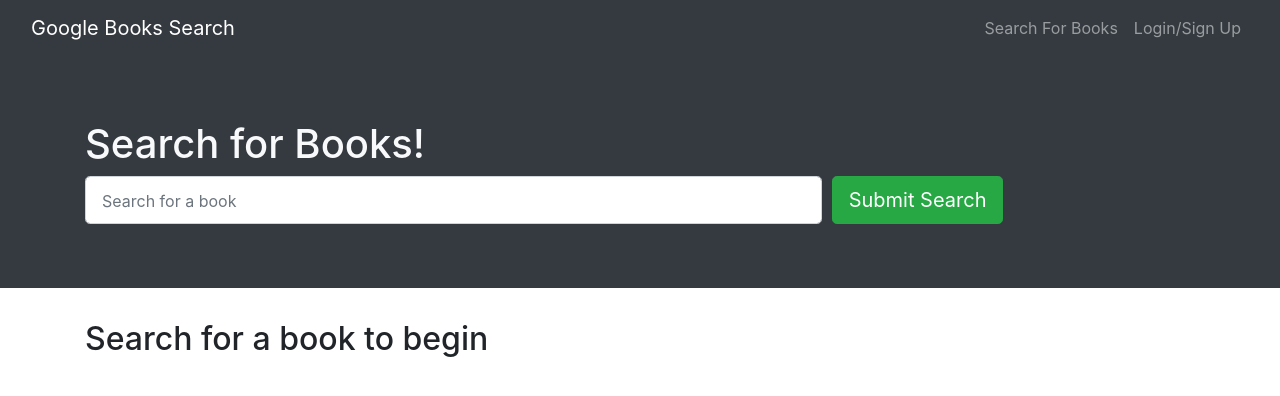
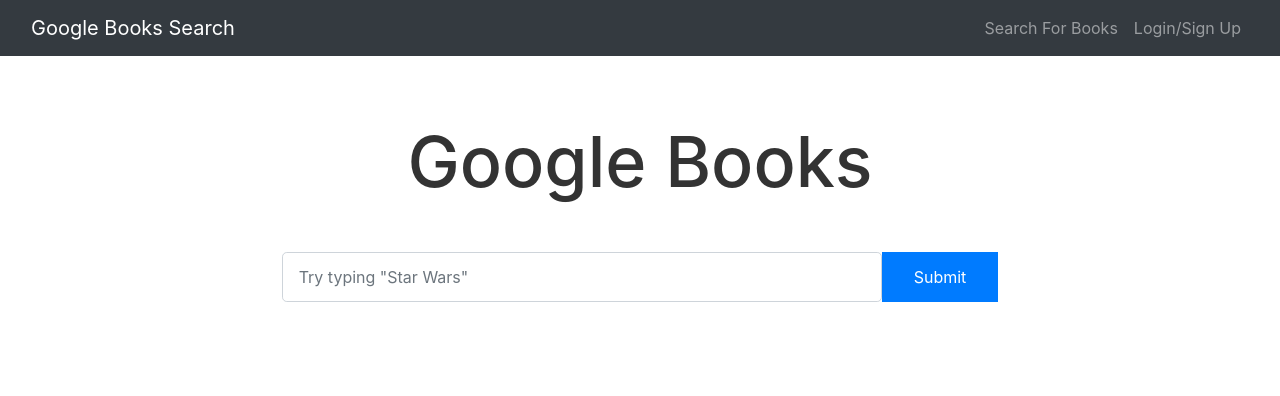
Before and after one commit to MarketingPlus/book-search-engine, a React (Create React App) app in the folder client/: page / in a window 1280 px wide. Shown: the top 396 px of the page. Built offline with nearby package versions, Linux system fonts and the light colour scheme.

Commit message:
I have changed and editted the search books, to display the books that people query for in the search bar

```diff
--- a/client/src/pages/SearchBooks.js
+++ b/client/src/pages/SearchBooks.js
@@ -1,11 +1,22 @@
 import React, { useState, useEffect } from 'react';
-import { Jumbotron, Container, Col, Form, Button, Card, CardColumns } from 'react-bootstrap';
+import { Jumbotron, Container, Form, Button, Card, CardColumns } from 'react-bootstrap';
 
 import Auth from '../utils/auth';
-import { saveBook, searchGoogleBooks } from '../utils/API';
+
+import { useMutation } from '@apollo/client';
+import { SAVE_BOOK } from '../utils/mutations';
+
 import { saveBookIds, getSavedBookIds } from '../utils/localStorage';
 
+// Third party google books API
+const searchGoogleBooks = (query) => {
+  return fetch(`https://www.googleapis.com/books/v1/volumes?q=${query}`);
+};
+
 const SearchBooks = () => {
+
+  const [save] = useMutation(SAVE_BOOK);
+
   // create state for holding returned google api data
   const [searchedBooks, setSearchedBooks] = useState([]);
   // create state for holding our search field data
@@ -41,7 +52,7 @@
         bookId: book.id,
         authors: book.volumeInfo.authors || ['No author to display'],
         title: book.volumeInfo.title,
-        description: book.volumeInfo.description,
+        description: book.volumeInfo.description || 'No Description',
         image: book.volumeInfo.imageLinks?.thumbnail || '',
       }));
 
@@ -56,7 +67,6 @@
   const handleSaveBook = async (bookId) => {
     // find the book in `searchedBooks` state by the matching id
     const bookToSave = searchedBooks.find((book) => book.bookId === bookId);
-
     // get token
     const token = Auth.loggedIn() ? Auth.getToken() : null;
 
@@ -65,12 +75,17 @@
     }
 
     try {
-      const response = await saveBook(bookToSave, token);
+      const {authors, description, title, bookId, image} = {...bookToSave};
 
-      if (!response.ok) {
-        throw new Error('something went wrong!');
-      }
-
+      await save({
+        variables: {
+        authors,
+        description: description || 'No Description',
+        title,
+        bookId,
+        image: image || 'No Image',
+        link: `https://books.google.com/ebooks?id=${bookId}` },
+      });
       // if book successfully saves to user's account, save book id to state
       setSavedBookIds([...savedBookIds, bookToSave.bookId]);
     } catch (err) {
@@ -80,56 +95,52 @@
 
   return (
     <>
-      <Jumbotron fluid className='text-light bg-dark'>
+      <Jumbotron fluid className='text-light bg-black'>
         <Container>
-          <h1>Search for Books!</h1>
+          <h1 className='bl header'>Google Books</h1>
           <Form onSubmit={handleFormSubmit}>
-            <Form.Row>
-              <Col xs={12} md={8}>
+            <Form.Row className='form flex-row justify-content-center m-5'>
                 <Form.Control
                   name='searchInput'
                   value={searchInput}
                   onChange={(e) => setSearchInput(e.target.value)}
                   type='text'
                   size='lg'
-                  placeholder='Search for a book'
+                  placeholder='Try typing "Star Wars"'
+                  className='input'
                 />
-              </Col>
-              <Col xs={12} md={4}>
-                <Button type='submit' variant='success' size='lg'>
-                  Submit Search
-                </Button>
-              </Col>
+                <button className='button bg-primary text-white' type='submit'>Submit</button>
             </Form.Row>
           </Form>
         </Container>
       </Jumbotron>
-
       <Container>
         <h2>
           {searchedBooks.length
-            ? `Viewing ${searchedBooks.length} results:`
-            : 'Search for a book to begin'}
+            ? ``
+            : ''}
         </h2>
-        <CardColumns>
+        <CardColumns className='card-container'>
           {searchedBooks.map((book) => {
             return (
-              <Card key={book.bookId} border='dark'>
+              <Card className='card' key={book.bookId} border='dark'>
                 {book.image ? (
-                  <Card.Img src={book.image} alt={`The cover for ${book.title}`} variant='top' />
+                  <div className='img-container'>
+                      <Card.Img className='image round' src={book.image} alt={`The cover for ${book.title}`} variant='top' />
+                  </div>
                 ) : null}
                 <Card.Body>
                   <Card.Title>{book.title}</Card.Title>
-                  <p className='small'>Authors: {book.authors}</p>
-                  <Card.Text>{book.description}</Card.Text>
+                  <p>Authors: {book.authors}</p>
+                  <Card.Text style={{opacity: '0.8', lineHeight: '30px'}}>{`${book.description.slice(0, 90)} . . .`}</Card.Text>
                   {Auth.loggedIn() && (
                     <Button
                       disabled={savedBookIds?.some((savedBookId) => savedBookId === book.bookId)}
-                      className='btn-block btn-info'
+                      className='btn-block btn-info bg-bl'
                       onClick={() => handleSaveBook(book.bookId)}>
                       {savedBookIds?.some((savedBookId) => savedBookId === book.bookId)
-                        ? 'This book has already been saved!'
-                        : 'Save this Book!'}
+                        ? 'Already Saved'
+                        : 'Save Book'}
                     </Button>
                   )}
                 </Card.Body>
```
